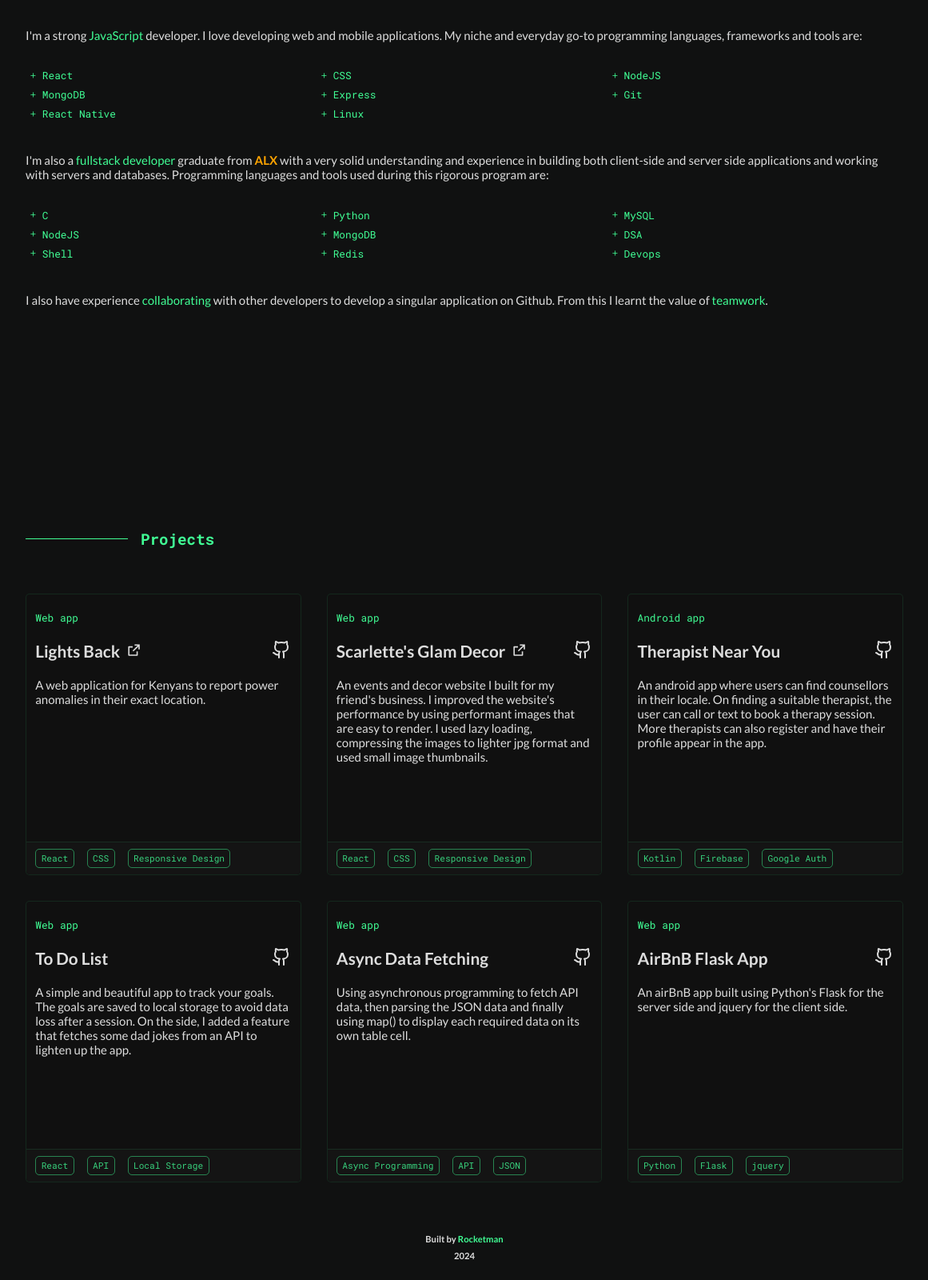
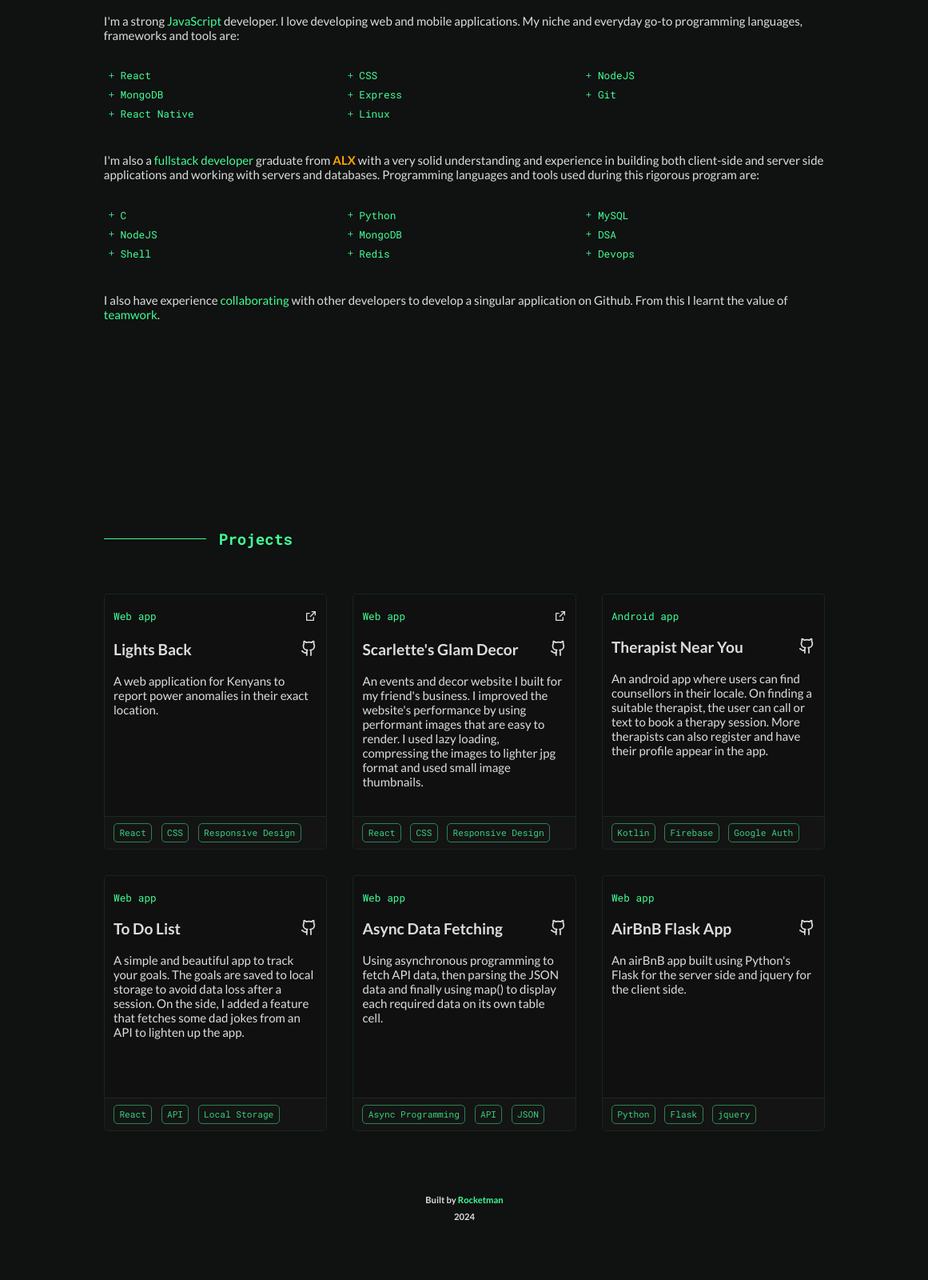
Before and after one commit to 2Kelvin/official-portfolio, a React (Create React App) app: page / in a window 1536 px wide. Shown: the part 1003-2603 px from the top of the page at 80% size, without its empty margins (187-1348 px from the left). After the commit the page ends 2554 px from the top, so only its background shows below. Built offline with nearby package versions, Linux system fonts and the light colour scheme.

Commit message:
responsive design done

```diff
--- a/src/components/AllProjects/AllProjects.css
+++ b/src/components/AllProjects/AllProjects.css
@@ -10,19 +10,25 @@
 @media screen and (min-width: 768px) {
     .allProjects {
         grid-template-columns: repeat(2, 1fr);
-        grid-auto-rows: minmax(auto, 22rem);
+        grid-auto-rows: minmax(auto, 18rem);
     }
 }
 
 @media screen and (min-width: 882px) {
     .allProjects {
-        grid-auto-rows: minmax(auto, 21rem);
+        grid-auto-rows: minmax(auto, 17rem);
     }
 }
 
-@media screen and (min-width: 1356px) {
+@media screen and (min-width: 1363px) {
     .allProjects {
         grid-template-columns: repeat(3, 1fr);
-        grid-auto-rows: minmax(auto, 22rem);
+        grid-auto-rows: minmax(auto, 20rem);
     }
 }
+
+/* @media screen and (min-width: 1400px) {
+    .allProjects {
+        grid-auto-rows: minmax(auto, 19rem);
+    }
+} */
--- a/src/components/CardProject/CardProject.css
+++ b/src/components/CardProject/CardProject.css
@@ -7,7 +7,6 @@
 
 .projectCard code {
     font-size: 0.8rem;
-    margin: 0 0.7rem;
 }
 
 .projectCard .appHeadingDiv {
@@ -18,30 +17,33 @@
 }
 
 .projectCard .appHeadingDiv h3 {
-    font-size: 1.3rem;
-    display: inline-block;
+    font-size: 1.2rem;
+}
+
+.projectCard .topOfCard {
+    display: flex;
+    justify-content: space-between;
+    padding: 0 0.7rem;
 }
 
 .externalAppLink {
-    height: 1.2rem;
-    width: 1.2rem;
-    display: inline;
-    margin-left: 0.5rem;
+    height: 1rem;
+    width: 1rem;
 }
 
 .externalAppLink:hover {
     color: var(--myGreen);
 }
 
-.projectCard .appHeadingDiv a,
-.projectCard .appHeadingDiv a:visited {
+.projectCard a,
+.projectCard a:visited {
     text-decoration: none;
     color: inherit;
 }
 
 .projectCard .appHeadingDiv a .githubIcon {
-    height: 1.5rem;
-    width: 1.5rem;
+    height: 1.3rem;
+    width: 1.3rem;
 }
 
 .projectCard .appHeadingDiv a .githubIcon:hover {
@@ -96,6 +98,6 @@
     }
 
     .projectCard .appLanguages code {
-        margin-right: 1rem;
+        margin-right: 0.7rem;
     }
 }
--- a/src/components/CardProject/CardProject.js
+++ b/src/components/CardProject/CardProject.js
@@ -5,16 +5,16 @@ import { RiExternalLinkLine } from "react-icons/ri";
 export default function CardProject({ appType, appName, githubLink, description, appTags, appUrl }) {
     return (
         <div className='projectCard'>
-            <code>{appType}</code>
+            <div className='topOfCard'>
+                <code>{appType}</code>
+
+                {appUrl !== '' && <a href={appUrl} target='blank' className='linkUrl'>
+                    <RiExternalLinkLine className='externalAppLink' />
+                </a>}
+            </div>
 
             <div className='appHeadingDiv'>
-                <h3>
-                    {appName}
-
-                    {appUrl !== '' && <a href={appUrl} target='blank' className='linkUrl'>
-                        <RiExternalLinkLine className='externalAppLink' />
-                    </a>}
-                </h3>
+                <h3>{appName}</h3>
                 <a href={githubLink} target='blank'><LuGithub className='githubIcon' /></a>
             </div>
 
--- a/src/components/Home/Home.css
+++ b/src/components/Home/Home.css
@@ -91,8 +91,15 @@
         padding: 0 18rem;
     }
 }
+
 @media screen and (min-width: 1600px) {
     .home {
         padding: 0 22rem;
     }
 }
+
+@media screen and (min-width: 1700px) {
+    .home {
+        padding: 0 26rem;
+    }
+}
--- a/src/components/Projects/Projects.css
+++ b/src/components/Projects/Projects.css
@@ -22,24 +22,48 @@
 
 @media screen and (min-width: 1300px) {
     .projectsContainer {
-        width: 55%;
+        width: 60%;
     }
 }
 
-@media screen and (min-width: 1356px) {
+@media screen and (min-width: 1363px) {
     .projectsContainer {
-        width: 76%;
+        width: 66%;
     }
 }
 
 @media screen and (min-width: 1400px) {
     .projectsContainer {
-        width: 73%;
+        width: 64%;
     }
 }
 
-@media screen and (min-width: 1600px) {
+@media screen and (min-width: 1500px) {
+    .projectsContainer {
+        width: 60%;
+    }
+}
+
+@media screen and (min-width: 1637px) {
+    .projectsContainer {
+        width: 56%;
+    }
+}
+
+@media screen and (min-width: 1700px) {
+    .projectsContainer {
+        width: 53%;
+    }
+}
+
+@media screen and (min-width: 1791px) {
     .projectsContainer {
         width: 50%;
     }
 }
+
+@media screen and (min-width: 1890px) {
+    .projectsContainer {
+        width: 48%;
+    }
+}
--- a/src/components/Skills/Skills.css
+++ b/src/components/Skills/Skills.css
@@ -57,17 +57,48 @@
 
 @media screen and (min-width: 1300px) {
     .skillsContainer {
-        width: 55%;
+        width: 60%;
     }
 }
 
-@media screen and (min-width: 1356px) {
+@media screen and (min-width: 1363px) {
     .skillsContainer {
-        width: 76%;
+        width: 69%;
     }
 }
+
 @media screen and (min-width: 1400px) {
     .skillsContainer {
-        width: 73%;
+        width: 64%;
     }
 }
+
+@media screen and (min-width: 1500px) {
+    .skillsContainer {
+        width: 60%;
+    }
+}
+
+@media screen and (min-width: 1637px) {
+    .skillsContainer {
+        width: 56%;
+    }
+}
+
+@media screen and (min-width: 1700px) {
+    .skillsContainer {
+        width: 53%;
+    }
+}
+
+@media screen and (min-width: 1791px) {
+    .skillsContainer {
+        width: 50%;
+    }
+}
+
+@media screen and (min-width: 1890px) {
+    .skillsContainer {
+        width: 48%;
+    }
+}
```
